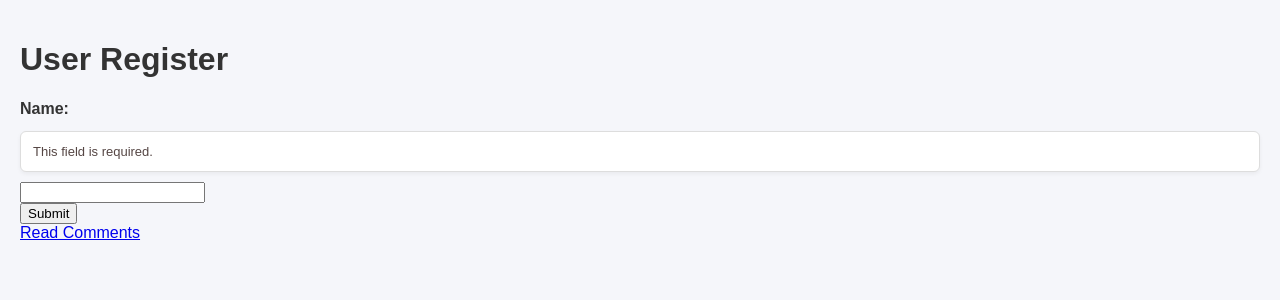
After one commit to dp0000000004-eng/firstdjango, a Django app: page / in a window 1280 px wide. The commit adds this page. Shown: the top 300 px of the page. Run offline with Django 5.2, Linux system fonts and the light colour scheme.

Commit message:
Created comment database

```diff
--- a/byme/onwat/flight/models.py
+++ b/byme/onwat/flight/models.py
@@ -2,8 +2,16 @@ from django.db import models
 
 # Create your models here.
 
-class Comments(models.Model):
+class User(models.Model):
+    name = models.CharField(max_length=64)
+
+    def __str__(self):
+        return f"{self.name}"
+
+
+class UserComment(models.Model):
+    name = models.ForeignKey(User, on_delete=models.CASCADE, related_name="user")
     comment = models.CharField(max_length=1000)
 
     def __str__(self):
-        return f"{self.comment}"
+        return f"{self.name}:- {self.comment}"
--- a/byme/onwat/flight/templates/flight/comment.html
+++ b/byme/onwat/flight/templates/flight/comment.html
@@ -4,9 +4,10 @@
     <h2>Comments</h2>
     <ul>
         {% for comment in comments %}
-                <li>{{ comment.id }}.{{ comment }}</li>
+            <li>{{ comment }}</li>
         {% endfor %}
     </ul>
+
 
     <h2>add comment</h2>
 
@@ -15,5 +16,5 @@
             {{ form }}
             <button type="submit">⩥</button>
         </form>
-
+        <a href="{% url 'user_section' %}">Back To user</a>
 {% endblock %}
--- /dev/null
+++ b/byme/onwat/flight/templates/flight/user.html
@@ -0,0 +1,11 @@
+{% extends 'flight/layout.html' %}
+
+{% block body %}
+    <h1>User Register</h1>
+        <form method="post">
+            {% csrf_token %}
+            {{ user_form }}
+            <input type="submit">
+        </form>
+    <a href="{% url 'comment_section' %}">Read Comments</a>
+{% endblock %}
--- a/byme/onwat/flight/urls.py
+++ b/byme/onwat/flight/urls.py
@@ -2,5 +2,6 @@ from django.urls import path
 from . import views
 
 urlpatterns = [
-    path("", views.commentSection, name="comment_section"),
+    path("comment/", views.commentSection, name="comment_section"),
+    path("", views.user_section, name="user_section")
 ]
--- a/byme/onwat/flight/views.py
+++ b/byme/onwat/flight/views.py
@@ -2,13 +2,18 @@ from django import forms
 from django.shortcuts import render
 from django.http import HttpResponseRedirect
 from django.urls import reverse
-from .models import Comments
+from .models import UserComment, User
 
 # Create your views here.
+class UserForm(forms.ModelForm):
+    class Meta:
+        model = User
+        fields = '__all__'
+
 
 class CommentForm(forms.ModelForm):
     class Meta:
-        model = Comments
+        model = UserComment
         fields = '__all__'
 
 def commentSection(request):
@@ -18,5 +23,17 @@ def commentSection(request):
             form.save()
             return HttpResponseRedirect(reverse("comment_section"))
         else:
-            return render(request, "flight/comment.html", {"form":form})
-    return render(request, "flight/comment.html", {"form": CommentForm(request.POST), "comments":Comments.objects.all()})
+            form = CommentForm()
+    return render(request, "flight/comment.html", {"form": CommentForm(request.POST), "comments":UserComment.objects.all(), "users":User.objects.all()})
+
+
+
+def user_section(request):
+    if request.method == "POST":
+        user_form = UserForm(request.POST)
+        if user_form.is_valid():
+            user_form.save()
+            return HttpResponseRedirect(reverse("comment_section"))
+        else:
+            user_form = UserForm()
+    return render(request, "flight/user.html", {"user_form":UserForm(request.POST)})
--- a/byme/onwat/onwat/urls.py
+++ b/byme/onwat/onwat/urls.py
@@ -20,5 +20,5 @@ from django.urls import path, include
 urlpatterns = [
     path('admin/', admin.site.urls),
     path("tasks/", include("tasks.urls")),
-    path('comments/', include("flight.urls")),
+    path('', include("flight.urls")),
 ]
```
Also changed, not shown: byme/onwat/db.sqlite3, byme/onwat/flight/migrations/0002_user_usercomment_delete_comments.py (added).
